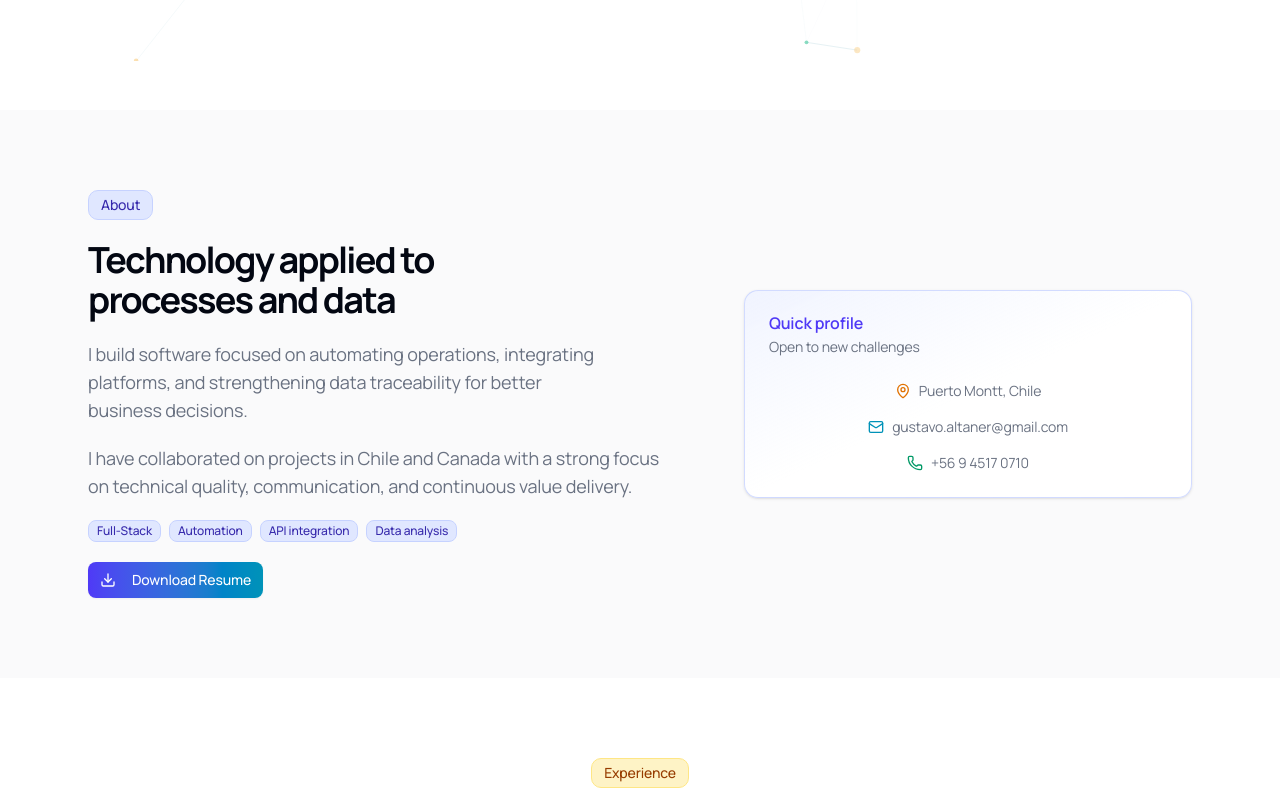
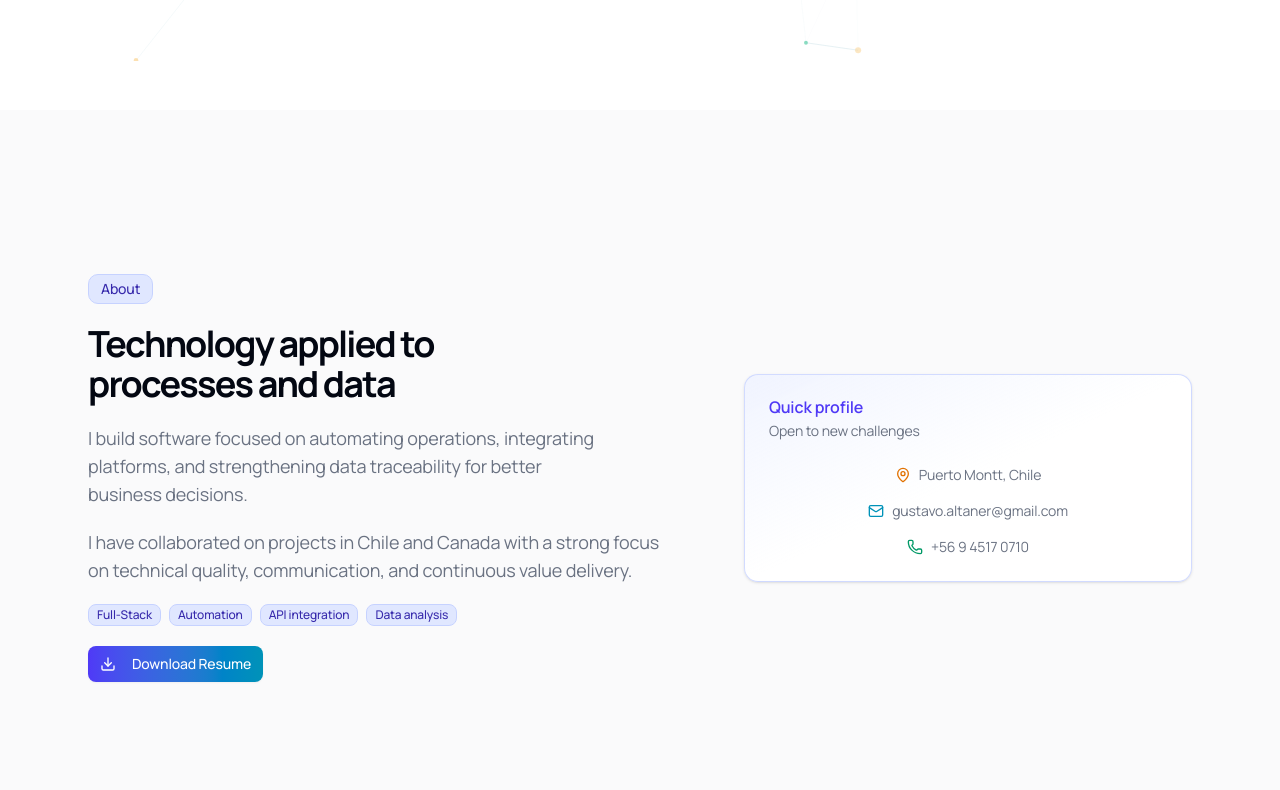
Before and after one commit to GbmaK/Portafolio, a Next.js app: page / in a window 1280 px wide. Shown: the part 739-1529 px from the top of the page. Built offline with nearby package versions, Linux system fonts and the light colour scheme.

Commit message:
Refine section alignment and header scroll offset UX

```diff
--- a/src/app/globals.css
+++ b/src/app/globals.css
@@ -45,6 +45,8 @@
 
 :root {
   --radius: 0.625rem;
+  --header-height: 4rem;
+  --section-top-offset: calc(var(--header-height) + 0.75rem);
   --motion-x: 0;
   --motion-y: 0;
   --scroll-progress: 0;
@@ -118,11 +120,12 @@
 @layer base {
   html {
     scroll-behavior: smooth;
-    scroll-padding-top: 5.5rem;
+    scroll-padding-top: var(--section-top-offset);
   }
 
   section[id] {
-    scroll-margin-top: clamp(5.5rem, 18vh, 10rem);
+    scroll-margin-top: var(--section-top-offset);
+    min-height: calc(100svh - var(--header-height));
   }
 
   * {
--- a/src/app/page.js
+++ b/src/app/page.js
@@ -441,7 +441,7 @@ export default function Portfolio() {
         <section
           id="sobre-mi"
           aria-labelledby="sobre-mi-title"
-          className="bg-muted/45 py-20"
+          className="bg-muted/45 py-20 md:flex md:items-center"
           style={{ contentVisibility: "auto", containIntrinsicSize: "980px" }}
         >
           <div className="mx-auto grid w-full max-w-6xl gap-10 px-4 md:px-6 lg:grid-cols-[1.08fr_0.92fr] lg:items-center">
@@ -766,7 +766,7 @@ export default function Portfolio() {
         <section
           id="contacto"
           aria-labelledby="contacto-title"
-          className="py-20"
+          className="py-20 md:flex md:items-center"
           style={{ contentVisibility: "auto", containIntrinsicSize: "860px" }}
         >
           <div className="mx-auto w-full max-w-6xl px-4 md:px-6">
--- a/src/components/site-header.jsx
+++ b/src/components/site-header.jsx
@@ -11,10 +11,16 @@ import { useLanguage } from "@/components/language-provider"
 import { getNavItems, getNavToneClasses } from "@/lib/navigation"
 import { cn } from "@/lib/utils"
 
-const HEADER_OFFSET = 96
-
 function toSectionId(href) {
   return href.replace("#", "")
+}
+
+function getSectionTopOffset() {
+  if (typeof window === "undefined") return 76
+
+  const computed = window.getComputedStyle(document.documentElement).getPropertyValue("--section-top-offset")
+  const parsed = Number.parseFloat(computed)
+  return Number.isFinite(parsed) ? parsed : 76
 }
 
 function getActiveHref(items) {
@@ -70,7 +76,8 @@ export function SiteHeader() {
     const section = document.getElementById(toSectionId(href))
     if (!section) return
 
-    const top = section.getBoundingClientRect().top + window.scrollY - HEADER_OFFSET
+    const offset = getSectionTopOffset()
+    const top = section.getBoundingClientRect().top + window.scrollY - offset
     window.scrollTo({ top, behavior: "smooth" })
     window.history.replaceState(null, "", href)
     setActiveHref(href)
@@ -81,7 +88,7 @@ export function SiteHeader() {
   }
 
   return (
-    <header className="sticky top-0 z-50 w-full border-b bg-background/90 shadow-sm backdrop-blur supports-[backdrop-filter]:bg-background/75">
+    <header data-site-header className="sticky top-0 z-50 w-full border-b bg-background/90 shadow-sm backdrop-blur supports-[backdrop-filter]:bg-background/75">
       <div className="mx-auto flex h-16 w-full max-w-6xl items-center justify-between gap-3 px-4 md:px-6">
         <Link
           href="#inicio"
```
